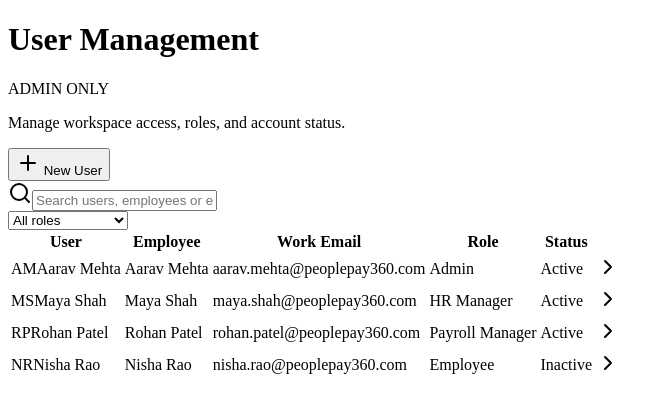
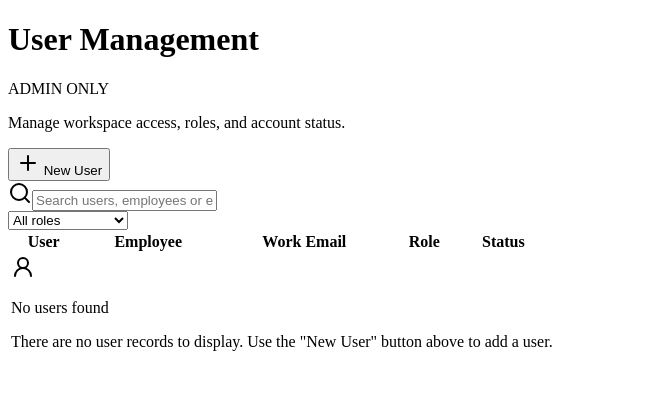
Before and after one commit to Darsh9906/PeoplePay360-, a Next.js app: page /settings/Users in a window 1280 px wide. Shown: the top 412 px of the page, without its empty margins (0-667 px from the left). Built offline with nearby package versions, Linux system fonts and the light colour scheme.

Commit message:
fix : remove dummy data

```diff
--- a/src/pages/settings/Users.jsx
+++ b/src/pages/settings/Users.jsx
@@ -18,19 +18,8 @@ import {
 
 const roles = ["Admin", "HR Manager", "Payroll Manager", "Employee"]
 
-const employees = [
-  { id: "aarav-mehta", name: "Aarav Mehta", email: "aarav.mehta@peoplepay360.com" },
-  { id: "maya-shah", name: "Maya Shah", email: "maya.shah@peoplepay360.com" },
-  { id: "rohan-patel", name: "Rohan Patel", email: "rohan.patel@peoplepay360.com" },
-  { id: "nisha-rao", name: "Nisha Rao", email: "nisha.rao@peoplepay360.com" },
-]
-
-const initialUsers = [
-  { id: "usr-001", name: "Aarav Mehta", employee: "Aarav Mehta", email: "aarav.mehta@peoplepay360.com", role: "Admin", status: "Active" },
-  { id: "usr-002", name: "Maya Shah", employee: "Maya Shah", email: "maya.shah@peoplepay360.com", role: "HR Manager", status: "Active" },
-  { id: "usr-003", name: "Rohan Patel", employee: "Rohan Patel", email: "rohan.patel@peoplepay360.com", role: "Payroll Manager", status: "Active" },
-  { id: "usr-004", name: "Nisha Rao", employee: "Nisha Rao", email: "nisha.rao@peoplepay360.com", role: "Employee", status: "Inactive" },
-]
+const employees = []
+const initialUsers = []
 
 const emptyForm = { employee: "", email: "", role: "Employee", status: "Active" }
 
@@ -165,7 +154,7 @@ export default function Users() {
                       <TableCell className="text-right"><ChevronRight className="ml-auto h-4 w-4 text-zinc-400" /></TableCell>
                     </TableRow>
                   )) : (
-                    <TableRow className="border-zinc-200 hover:bg-white"><TableCell colSpan={6} className="h-52 text-center"><div className="flex flex-col items-center gap-2 text-zinc-500"><UserRound className="h-8 w-8 text-zinc-300" /><p className="font-medium text-black">No users found</p><p className="text-xs">Try changing your search or role filter.</p></div></TableCell></TableRow>
+                    <TableRow className="border-zinc-200 hover:bg-white"><TableCell colSpan={6} className="h-56 text-center"><div className="flex flex-col items-center justify-center space-y-2 py-6 text-zinc-500"><UserRound className="h-10 w-10 text-zinc-300" /><p className="text-base font-semibold text-black">No users found</p><p className="max-w-sm text-xs text-zinc-500">There are no user records to display. Use the &quot;New User&quot; button above to add a user.</p></div></TableCell></TableRow>
                   )}
                 </TableBody>
               </Table>
```
